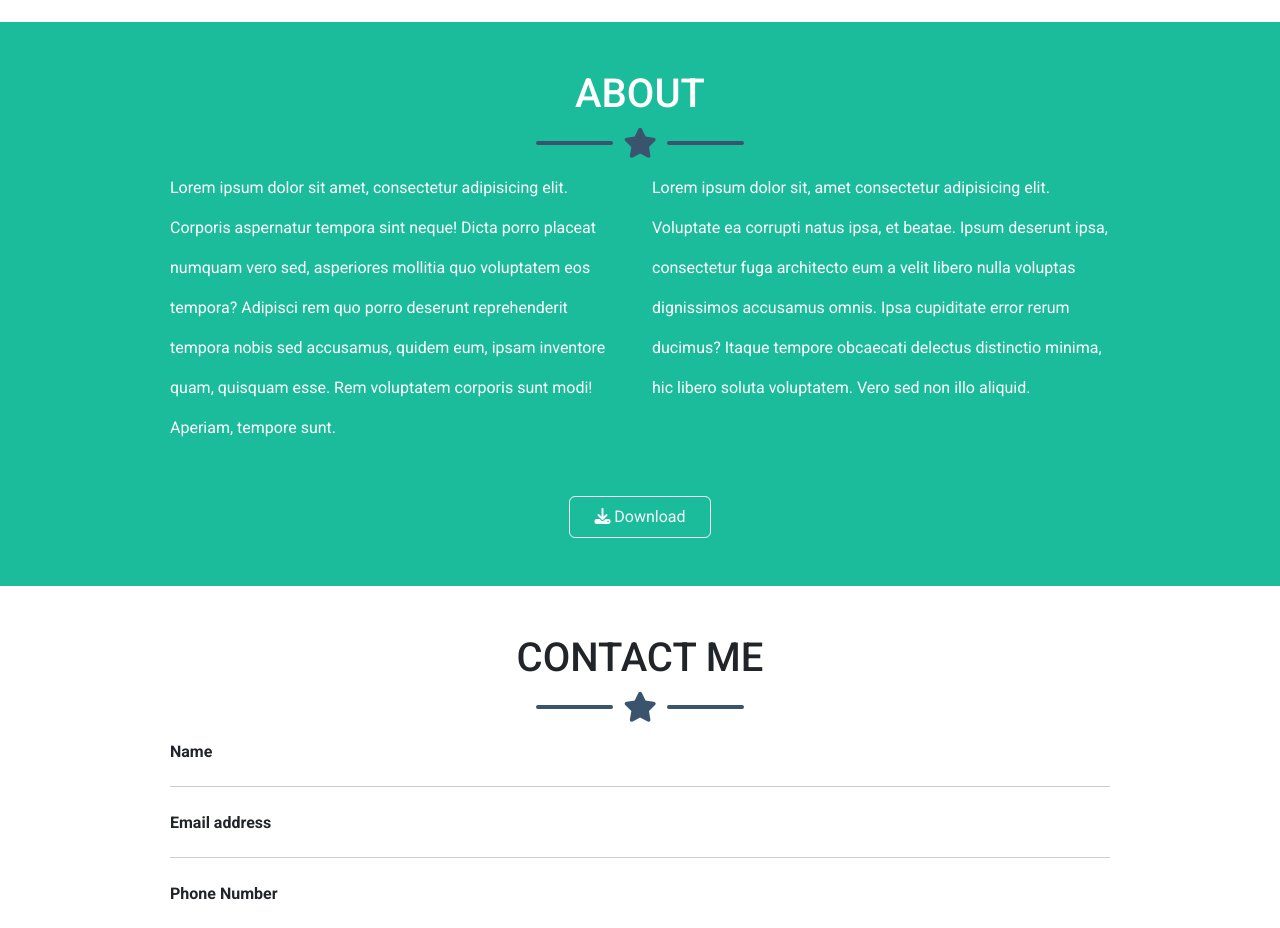
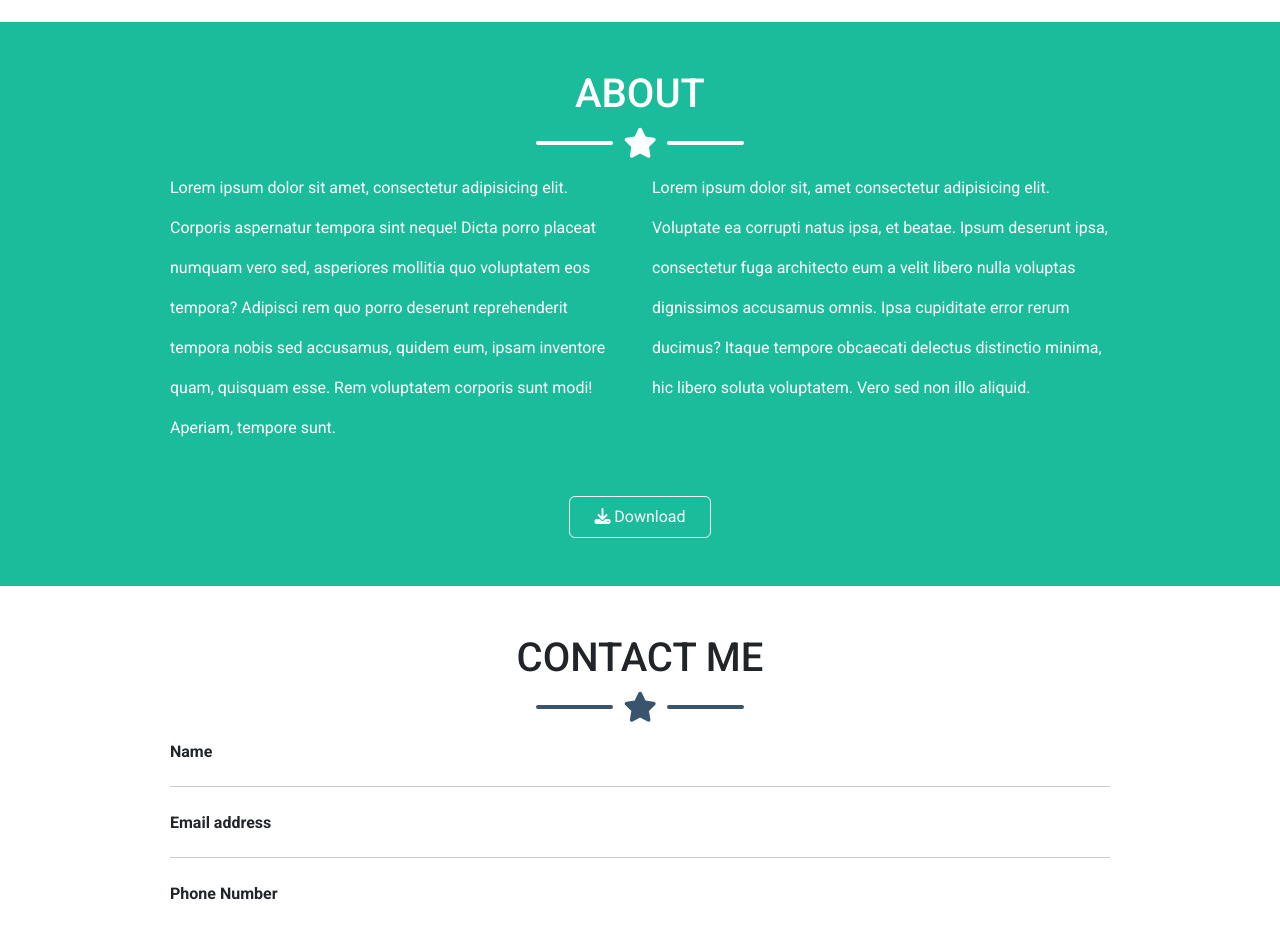
Before and after one commit to Palmatt98/htm-css-bootstrap-freelancer, a plain HTML site: page index.html in a window 1280 px wide. Shown: the part 1200-2128 px from the top of the page. Drawn offline with nearby package versions, Linux system fonts and the light colour scheme.

Commit message:
fix bonus

```diff
--- a/css/style.css
+++ b/css/style.css
@@ -132,11 +132,11 @@ footer p {
 	margin: 0 10px;
 	max-width: 150px;
 }
-.ms_portfolio .star-delineator,
+.ms_portfolio > .star-delineator,
 .ms_contact .star-delineator{
 	color: #3a546d;
 }
-.ms_portfolio .delineator,
+.ms_portfolio > .star-delineator > .delineator,
 .ms_contact .delineator{
 	background-color: #3a546d;
 }
```
